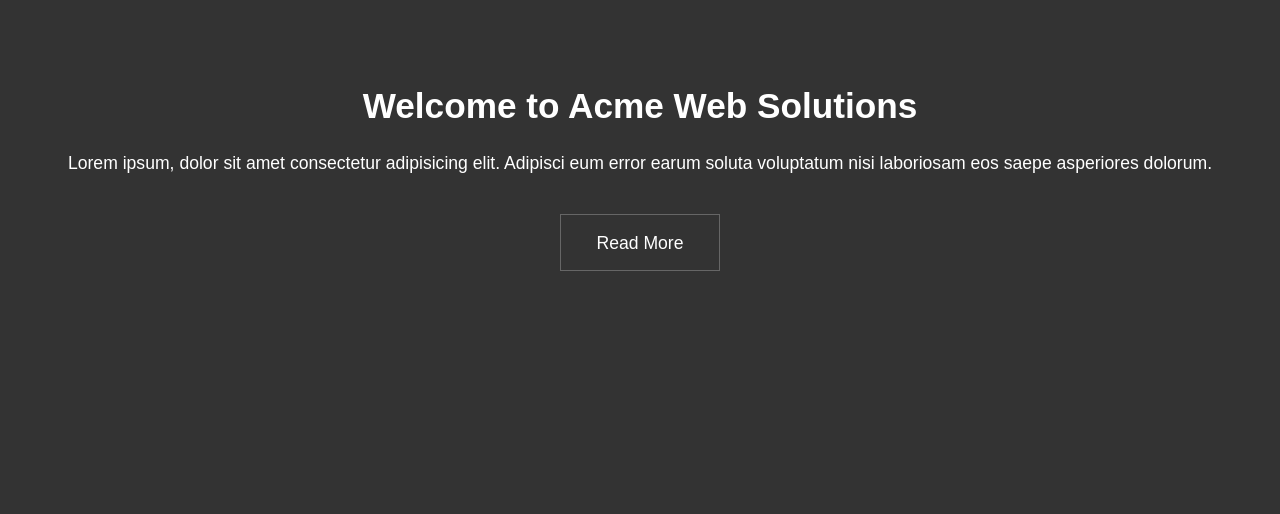
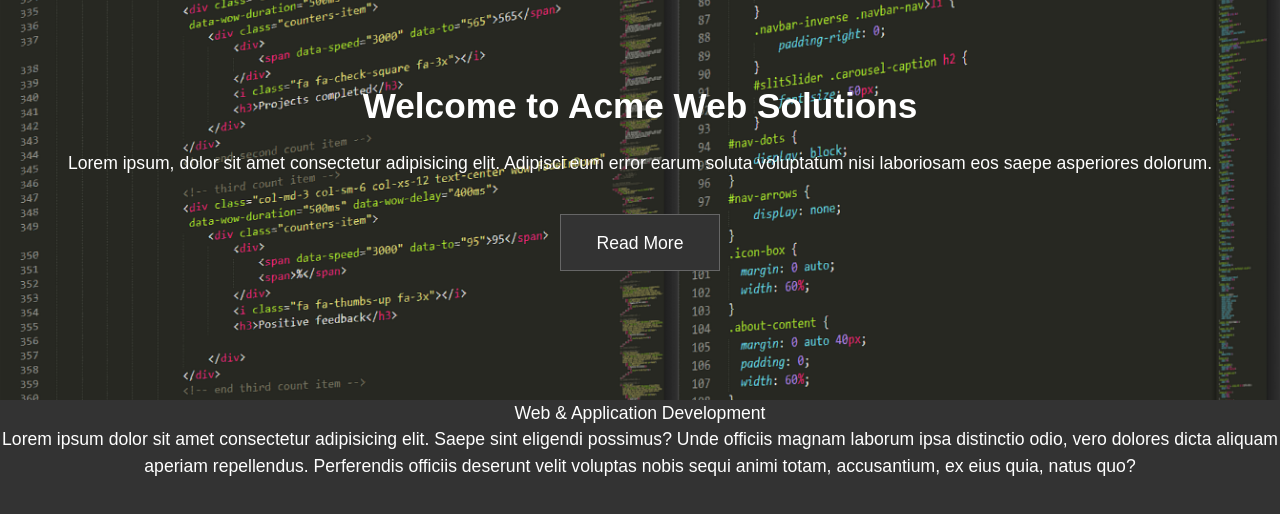
Before and after one commit to epetrunia/landing_page, a plain HTML site: page index.html in a window 1280 px wide. Drawn offline with Linux system fonts and the light colour scheme.

Commit message:
Add section to index.html file

```diff
--- a/index.html
+++ b/index.html
@@ -9,13 +9,22 @@
 </head>
 <body>
 <header>
-    <div class="header">
+    <div class="HeaderImg">
         <h1>Welcome to Acme Web Solutions</h1>
-        <p>Lorem ipsum, dolor sit amet consectetur adipisicing elit. Adipisci eum error earum soluta voluptatum nisi
+        <p class="Container">Lorem ipsum, dolor sit amet consectetur adipisicing elit. Adipisci eum error earum soluta voluptatum nisi
             laboriosam eos saepe asperiores dolorum.</p>
         <a href="#">Read More</a>
     </div>
 </header>
-
+<main>
+    <section class="WhiteSection">
+        <h2>Web & Application Development</h2>
+        <div class="Columns Container">
+            <p>Lorem ipsum dolor sit amet consectetur adipisicing elit. Saepe sint eligendi possimus? Unde officiis magnam
+                laborum ipsa distinctio odio, vero dolores dicta aliquam aperiam repellendus. Perferendis officiis deserunt
+                velit voluptas nobis sequi animi totam, accusantium, ex eius quia, natus quo?</p>
+        </div>
+    </section>
+</main>
 </body>
 </html>
```
